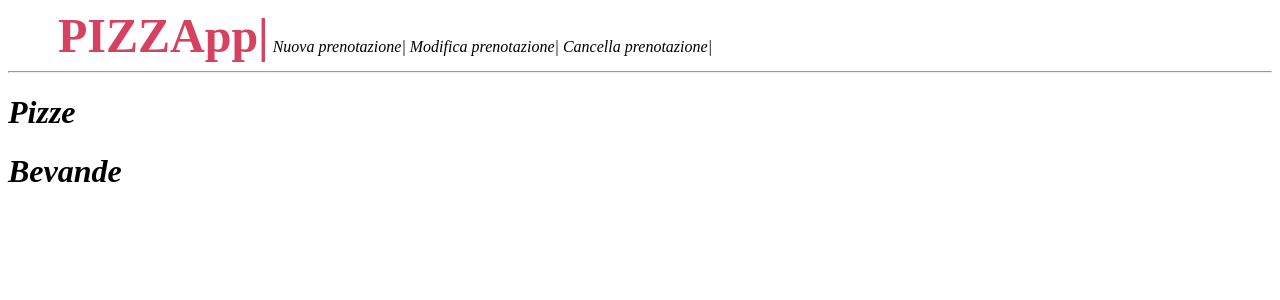
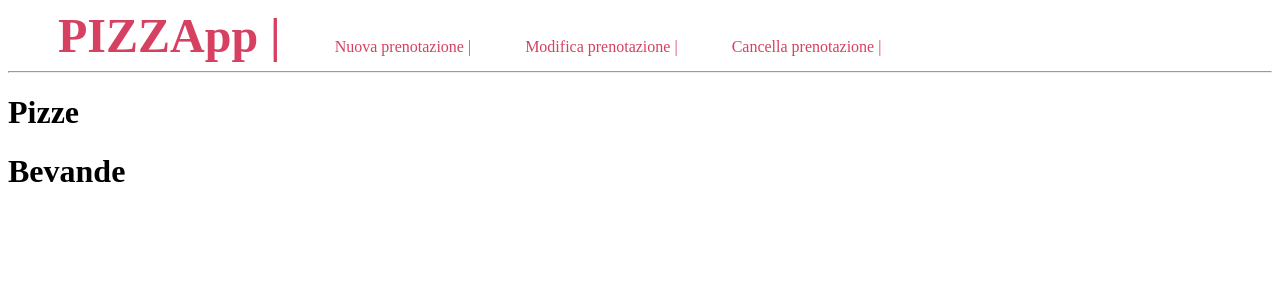
Before and after one commit to alessandro-bertelli/webapp_isa_tbd, a Flask app: page / in a window 1280 px wide. Shown: the top 300 px of the page. Run offline with Flask 2, Linux system fonts and the light colour scheme; data that the repository does not hold is empty; some libraries are stand-ins or nearby versions.

Commit message:
Fix head

```diff
--- a/src/templates/base.html
+++ b/src/templates/base.html
@@ -10,14 +10,20 @@
             margin-left: 50px;
             text-decoration: none;
         }
+        nav indice {
+            color: #d64161;
+            font-size: 1em;
+            margin-left: 50px;
+            text-decoration: none;
+        }
     </style>
 </head>
 <body>
     <nav>
-        <a href="{{ url_for('index') }}"><strong>PIZZApp|</strong></a>
-        <i href="nuova-prenotazione">Nuova prenotazione|</a>
-        <i href="modifica-prenotazione">Modifica prenotazione|</a>
-        <i href="cancella-prenotazione">Cancella prenotazione|</a>
+        <a href="{{ url_for('index') }}"><strong>PIZZApp       |</strong></a>
+        <indice href="nuova-prenotazione">Nuova prenotazione       |</indice>
+        <indice href="modifica-prenotazione">Modifica prenotazione       |</indice>
+        <indice href="cancella-prenotazione">Cancella prenotazione       |</indice>
     </nav>
     <hr>
     <div class="content">
```
